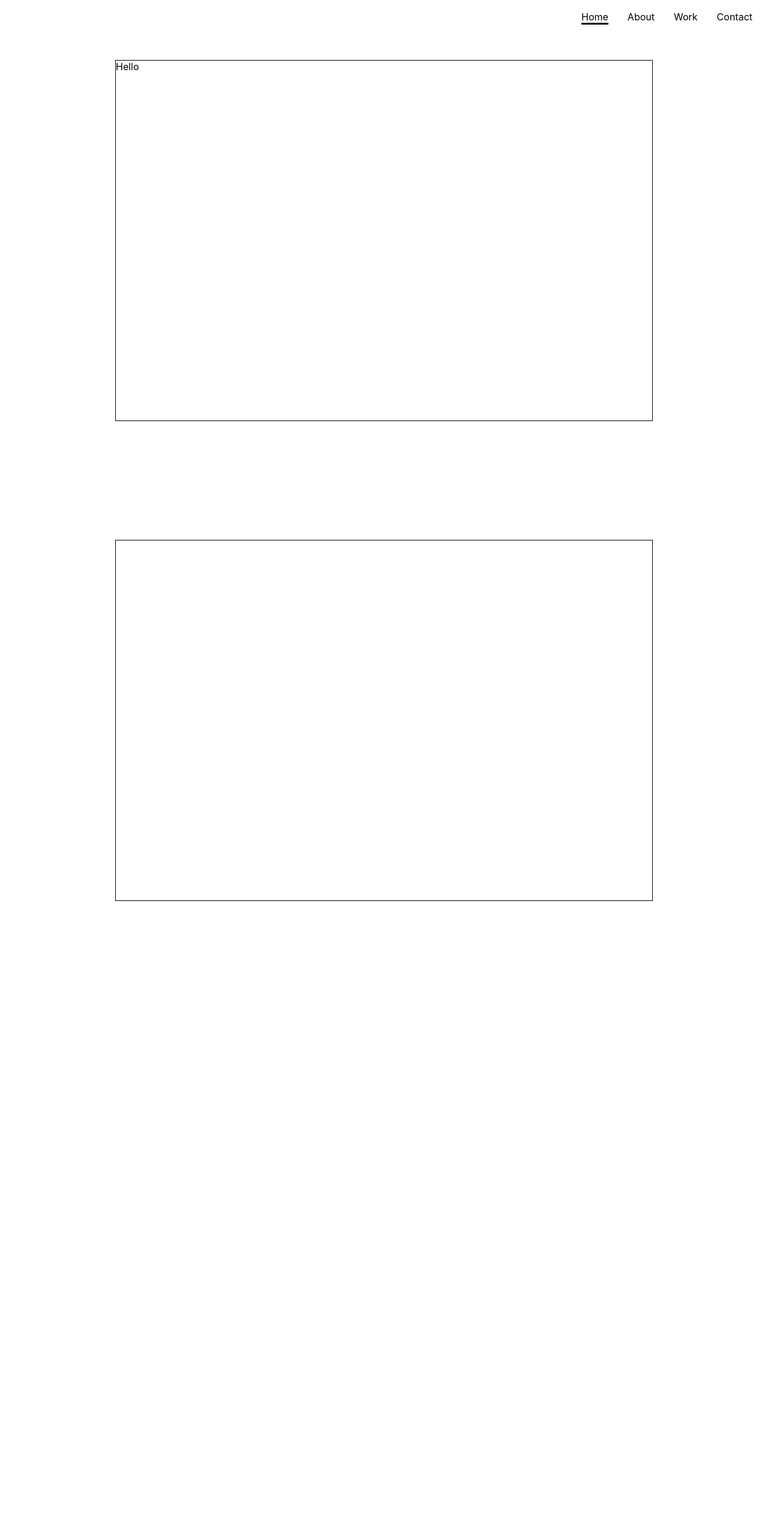
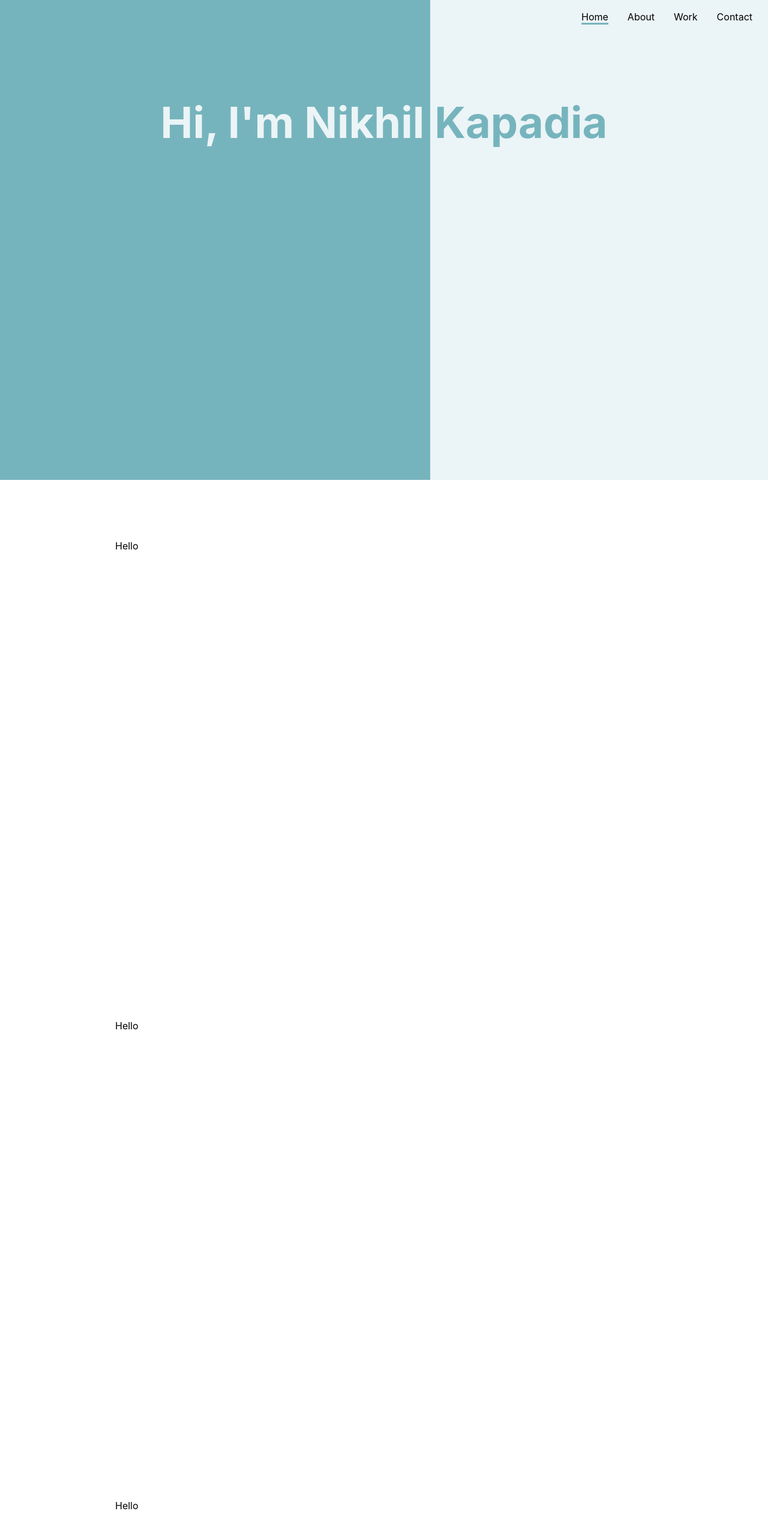
Before and after one commit to NikAtNight/oldportfolio, a React (Create React App) app: page / in a window 1280 px wide. Shown: the top 2554 px of the page at 60% size. Before the commit the page ends 1600 px from the top, so only its background shows below. Built offline with nearby package versions, Linux system fonts and the light colour scheme.

Commit message:
Added Landing Color

```diff
--- a/src/App.css
+++ b/src/App.css
@@ -1,3 +1,5 @@
+/* Navigation */
+
 .nav {
     width: 100vw;
     height: 56px;
@@ -41,8 +43,10 @@
 }
 
 .active-link{
-    border-bottom: 3px solid black;
+    border-bottom: 3px solid #76b4bd;
 }
+
+/* Page Content */
 
 .container {
     max-width: 70vw;
@@ -53,10 +57,34 @@
     height: 100vh;
 }
 
+.landing-style {
+    height: 100vh;
+    /* background: linear-gradient(to right, #175873 0%,#175873 55%,#87aca3 45%,#87aca3 100%); */
+    /* background: linear-gradient(to right, #2f5061 0%,#2f5061 55%,#f4eae6 45%,#f4eae6 100%); */
+    /* background: linear-gradient(to right, #778a35 0%,#778a35 55%,#d1e2c4 45%,#d1e2c4 100%); */
+    background: linear-gradient(to right, #76b4bd 0%,#76b4bd 56%,#ebf4f6 44%,#ebf4f6  100%);
+}
+
+
 .content-container {
     margin: 0 auto;
     position: relative;
     height:75%;
-    border: 1px solid black;
     top:12.5%;
+    display: flex;
 }
+
+/* Landing */
+
+.landing-content {
+    width: 100%;
+    text-align: center;
+}
+
+.landing-content h1 {
+    background: linear-gradient(to right, #ebf4f6 0%,#ebf4f6 57%,#76b4bd 45%,#76b4bd  100%);
+    background-clip: text;
+    -webkit-background-clip: text;
+    -webkit-text-fill-color: transparent;
+    font-size: 72px;
+}
--- a/src/App.js
+++ b/src/App.js
@@ -26,7 +26,6 @@ class App extends React.Component {
     return (
       <>
         <Navigation />
-        <div className="container">
         <Element id="home" name="home">
           <Landing />
         </Element>
@@ -39,7 +38,6 @@ class App extends React.Component {
         <Element id="contact" name="contact">
           <Contact />
         </Element>
-        </div>
       </>
     )
   }
--- a/src/Components/About.js
+++ b/src/Components/About.js
@@ -2,9 +2,11 @@ import React from 'react';
 
 const About = () => {
     return (
-        <section className="page-container">
-            <div className="content-container">
-
+        <section className="container">
+            <div className="page-container">
+                <div className="content-container">
+                    Hello
+                </div>
             </div>
         </section>
     )
--- a/src/Components/Contact.js
+++ b/src/Components/Contact.js
@@ -2,8 +2,12 @@ import React from 'react';
 
 const Contact = () => {
     return (
-        <section>
-
+        <section className="container">
+            <div className="page-container">
+                <div className="content-container">
+                    Hello
+                </div>
+            </div>
         </section>
     )
 }
--- a/src/Components/Landing.js
+++ b/src/Components/Landing.js
@@ -2,9 +2,15 @@ import React from 'react';
 
 const Landing = () => {
     return (
-        <section className="page-container">
-            <div className="content-container">
-                Hello
+        <section className="landing-style">
+            <div className="container">
+                <div className="page-container">
+                    <div className="content-container">
+                        <div className="landing-content">
+                            <h1> Hi, I'm Nikhil Kapadia</h1>
+                        </div>
+                    </div>
+                </div>
             </div>
         </section>
     )
--- a/src/Components/Navigation.js
+++ b/src/Components/Navigation.js
@@ -51,7 +51,7 @@ const Navigation = () => {
                             smooth={true}
                             duration={500}
                             className='scroll-links'
-                            activeClass='some-active-class'
+                            activeClass='active-link'
                         >
                             Work
                         </Link>
@@ -63,7 +63,7 @@ const Navigation = () => {
                             smooth={true}
                             duration={500}
                             className='scroll-links'
-                            activeClass='some-active-class'
+                            activeClass='active-link'
                         >
                             Contact
                         </Link>
--- a/src/Components/Work.js
+++ b/src/Components/Work.js
@@ -2,8 +2,12 @@ import React from 'react';
 
 const Projects = () => {
     return (
-        <section>
-
+        <section className="container">
+            <div className="page-container">
+                <div className="content-container">
+                    Hello
+                </div>
+            </div>
         </section>
     )
 }
```
Lines whose indentation alone changed are shown as unchanged.
